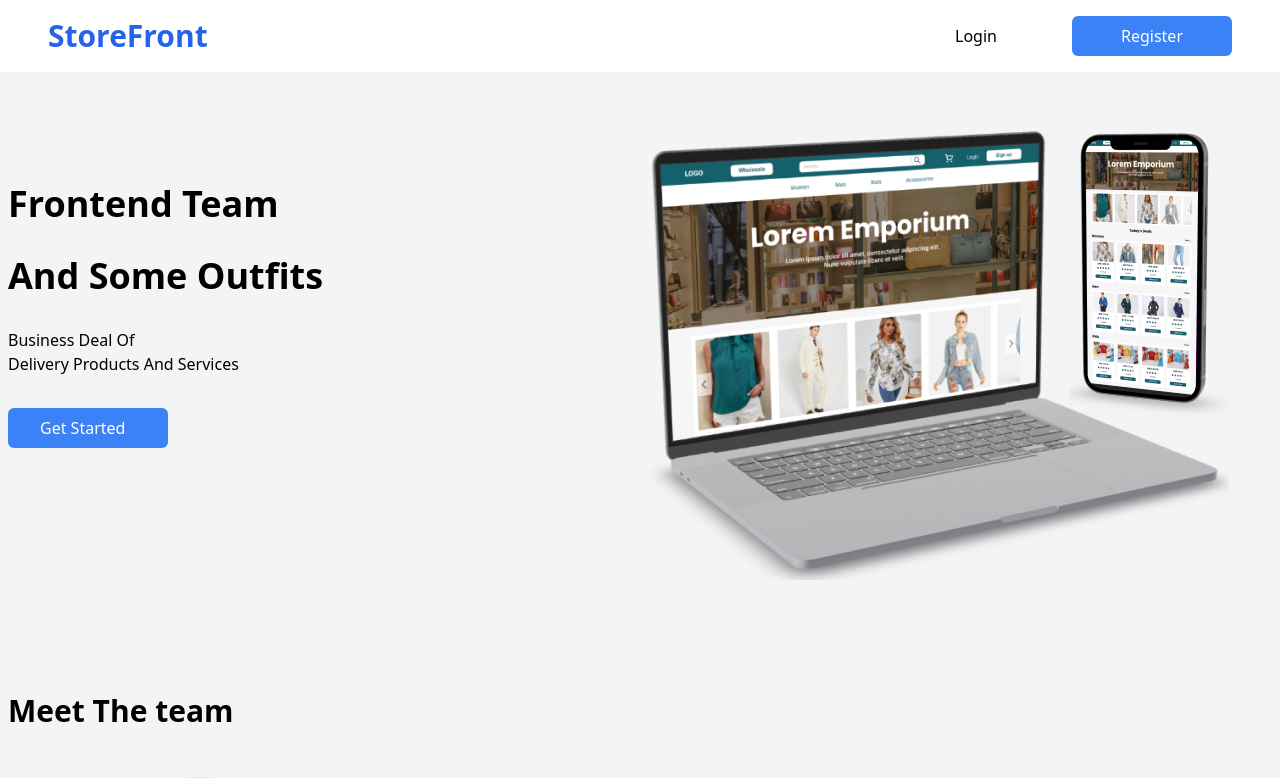
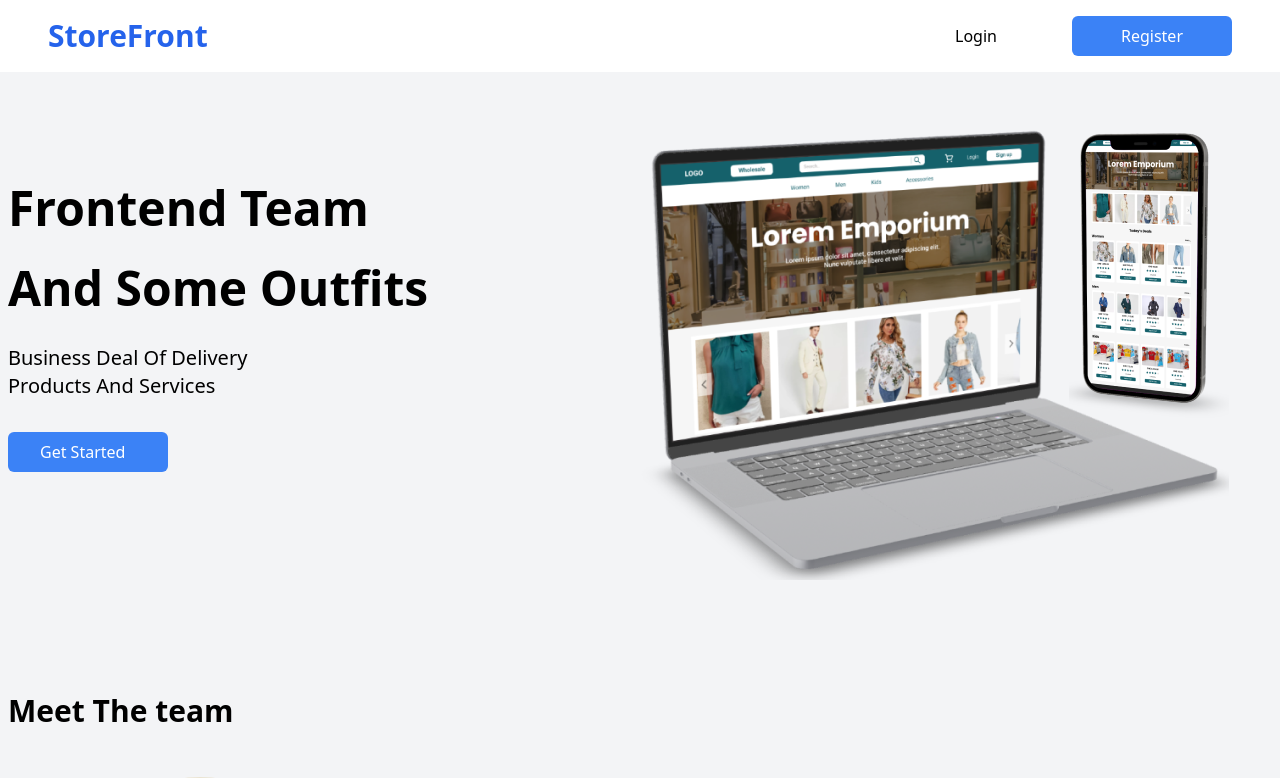
Before and after one commit to mansir93/Amalitech-storefront, a React (Create React App) app: page / in a window 1280 px wide. Shown: the top 778 px of the page. Built offline with nearby package versions, Linux system fonts and the light colour scheme.

Commit message:
Update Hero.jsx

```diff
--- a/src/Components/Hero.jsx
+++ b/src/Components/Hero.jsx
@@ -5,14 +5,13 @@ import { Link } from "react-router-dom";
 const Hero = () => {
   return (
     <section className="bg-gray-100">
-      <div className="min-h-[60vh] min-w-[30vw] flex flex-col lg:flex-row container mx-auto py-8 px-2">
+      <div className="min-h-[60vh] flex flex-col lg:flex-row container mx-auto py-8 px-2">
         <div className="flex-1 flex flex-col gap-8 py-20">
-          <h1 className="text-4xl font-black">Frontend Team</h1>
-          <h1 className="text-4xl font-black">And Some Outfits </h1>
-          <p>
-            Business Deal Of
-            <br />
-           Delivery Products And Services
+          <h1 className="text-5xl font-black">Frontend Team</h1>
+          <h1 className="text-5xl font-black">And Some Outfits </h1>
+          <p className="text-xl">
+            Business Deal Of Delivery <br />
+            Products And Services
           </p>
           <Link
             to="/signup"
```
